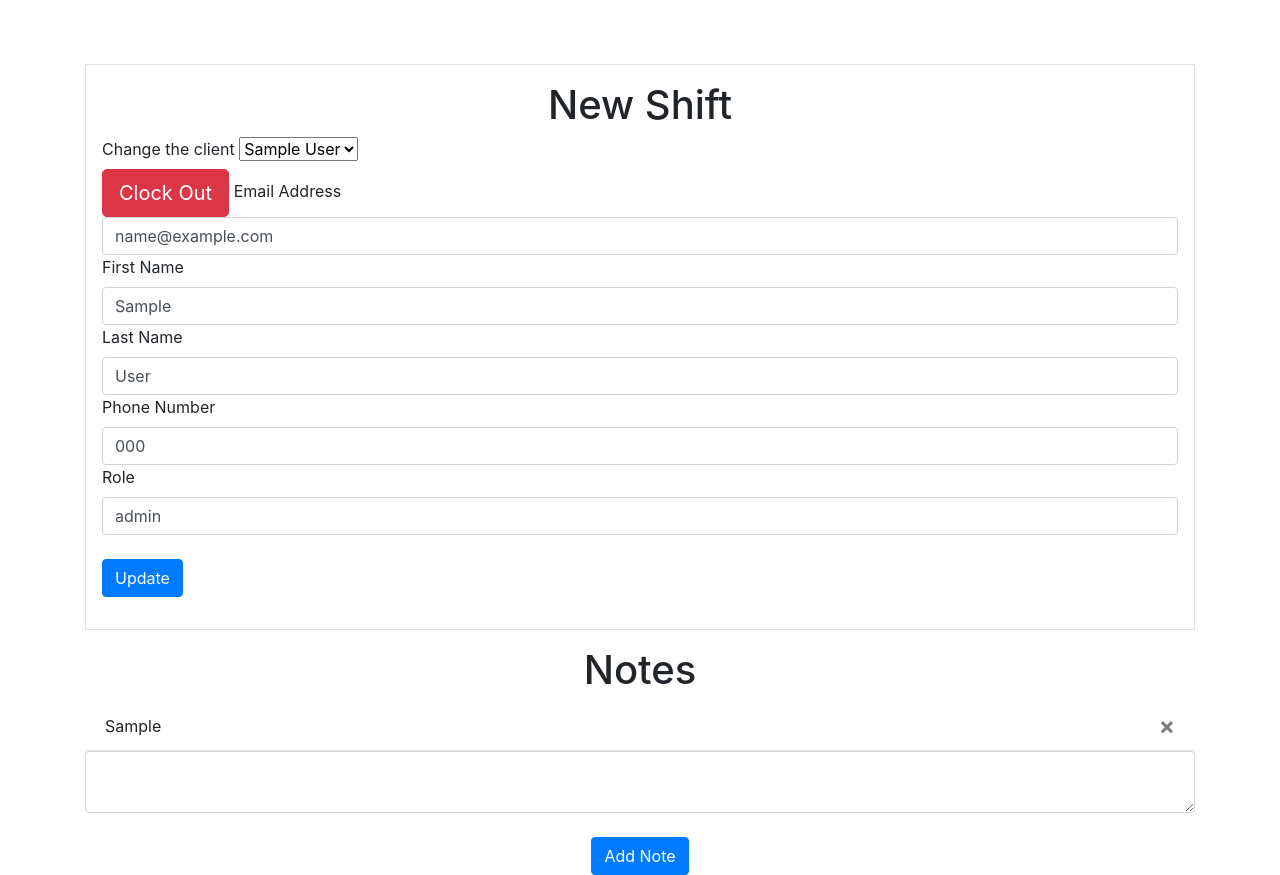
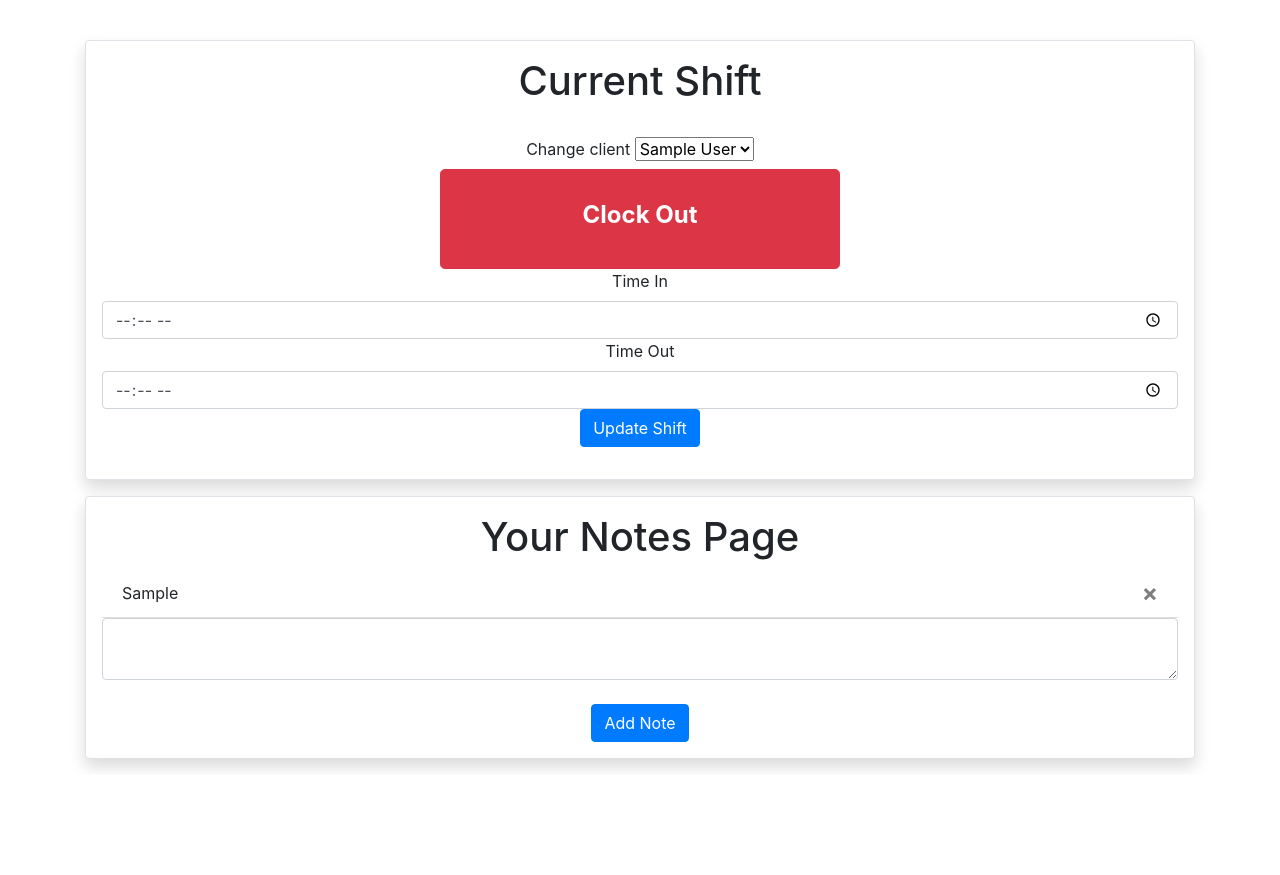
Before and after one commit to tjmeier/Flask-Web-App, a Flask app: page / in a window 1280 px wide. Shown: the part 56-931 px from the top of the page. After the commit the page ends 826 px from the top, so only its background shows below. Run offline with Flask 3, Linux system fonts and the light colour scheme; a user stored in the database is signed in; tables that the repository leaves empty hold one stand-in row (values such as "Sample post"); some libraries are stand-ins or nearby versions.

Commit message:
Improve shift page

```diff
--- a/website/models.py
+++ b/website/models.py
@@ -41,7 +41,7 @@ class User(db.Model, UserMixin):
 #still needs more work, split into ArchivedJobs and ActiveJobs, and active jobs can have multiple users associated with it
 class Shift(db.Model):
     id = db.Column(db.Integer, primary_key=True) #id
-    datetime_clockin = db.Column(db.DateTime(timezone=True))
+    datetime_clockin = db.Column(db.DateTime(timezone=True), default=func.now())
     datetime_clockout = db.Column(db.DateTime(timezone=True))
     is_active = db.Column(db.Boolean, default=True)
     is_approved = db.Column(db.Boolean, default=False)
--- a/website/templates/admin_users.html
+++ b/website/templates/admin_users.html
@@ -5,6 +5,7 @@
 {% block content %}
 <br/>
 
+<div class="container p-3 my-3 border shadow bg-white rounded">
   <h1 align="center">Users Table</h1>
 
   <br/>
@@ -37,5 +38,6 @@
           {% endfor %}
       </tbody>
   </table>
+</div>
 
 {% endblock %}
--- a/website/templates/create_account.html
+++ b/website/templates/create_account.html
@@ -6,7 +6,7 @@
 
 <form method="POST"> <!-- HTTP post-->
     <br/>
-
+    <div class="container p-3 my-3 border shadow bg-white rounded">
         <h3 align="center">Create Account</h3>
         <div class="form-group">
 
@@ -34,6 +34,7 @@
 
             <button type="submit" class="btn btn-primary">Submit</button>
         </div>
+    </div>
 </form>
 
 {% endblock %}
--- a/website/templates/edit_account.html
+++ b/website/templates/edit_account.html
@@ -7,6 +7,7 @@
 <br/>
 
 <form method="POST"> <!-- HTTP post-->
+  <div class="container p-3 my-3 border shadow bg-white rounded">
     <h3 align="center">Your Information</h3>
     <div class="form-group">
           <label for="email">Email Address</label>
@@ -30,9 +31,11 @@
 
           <button type="submit" class="btn btn-primary" name="btn" value="update">Update</button>
     </div>
+  </div>
 
   <br/>
 
+  <div class="container p-3 my-3 border shadow bg-white rounded">
     <h3 align="center">Change your Password</h3>
     <div class="form-group">
 
@@ -50,6 +53,7 @@
         <button type="submit" class="btn btn-danger" name="btn" value="change-password">Change Password</button>
 
     </div>
+  </div>
 </form>
 
 {% endblock %}
--- a/website/templates/home.html
+++ b/website/templates/home.html
@@ -5,17 +5,17 @@
 {% block content %}
 <br/>
 
+<div class="container p-3 my-3 border shadow bg-white rounded">
+    <form method="POST"> <!-- HTTP post-->
+        <div class="form-group" align="center">
+
+            {% if user.activeShift_id == 0 %}
+                <h1>New Shift</h1>
 
                 <br/>
 
-<div class="container p-3 my-3 border">
-    <h1 align="center">New Shift</h1>
-    <form method="POST"> <!-- HTTP post-->
-        <div class="form-group">
-
-            {% if user.activeShift_id == 0 %}
-                <label for="client">Choose a client</label>
-                <select id="client" name="client" class="form-select" aria-label="Default select example">
+                <label for="client-id">Choose a client</label>
+                <select id="client-id" name="client-id" class="form-select form-select-lg">
                     {% for client in all_clients %}
                         <option value="{{client.id}}">{{client.firstName}} {{client.lastName}}</option>
                     {% endfor %}
@@ -23,11 +23,17 @@
 
                 <br/>
 
-                <button type="submit" class="btn btn-success btn-lg" name="btn" value="clockin">Clock In</button>
+                <button type="submit" style="width: 400px; height: 100px" class="btn btn-success btn-lg" name="btn" value="clockin">
+                    <h4 class="font-weight-bold">Clock In</h4>
+                </button>
 
             {% else %}
-                <label for="client">Change the client</label>
-                <select id="client" name="client" class="form-select" aria-label="Default select example">
+                <h1>Current Shift</h1>
+
+                <br/>
+
+                <label for="client-id">Change client</label>
+                <select id="client-id" name="client-id" class="form-select form-select-lg">
                     {% for client in all_clients %}
                         <option value="{{client.id}}">{{client.firstName}} {{client.lastName}}</option>
                     {% endfor %}
@@ -35,40 +41,38 @@
 
                 <br/>
 
-                <button type="submit" class="btn btn-danger btn-lg" name="btn" value="clockout">Clock Out</button>
-            {% endif %}
+                <button type="submit" style="width: 400px; height: 100px" class="btn btn-danger btn-lg" name="btn" value="clockout">
+                    <h4 class="font-weight-bold">Clock Out</h4>
+                </button>
+
+
+                <br/>
+
+
+                <label for="time-in">Time In</label>
+                <input type="time" class="form-control" id="time-in" name="time-in" placeholder="Time in"/>
+
+                <label for="time-out">Time Out</label>
+                <input type="time" class="form-control" id="time-out" name="time-out" placeholder="Time out"/>
+
+
+                <button type="submit" class="btn btn-primary" name="btn" value="current-shift-update">Update Shift</button>
 
 
 
-
-
-        <label for="email">Email Address</label>
-            <!--recall that you always want 'for' and 'id' to be linked with same name,
-            'name' will be used to pass to backend-->
-        <input type="email" class="form-control" id="email" name="email" value="{{user.email}}" />
-
-        <label for="first">First Name</label>
-        <input type="text" class="form-control" id="first" name="first" value="{{user.firstName}}" />
-
-        <label for="last">Last Name</label>
-        <input type="text" class="form-control" id="last" name="last" value="{{user.lastName}}" />
-
-        <label for="phone-number">Phone Number</label>
-        <input type="tel" class="form-control" id="phone-number" name="phone-number" value="{{user.phoneNumber}}" />
-
-        <label for="role">Role</label>
-        <input type="text" class="form-control" id="role" name="role" value="{{user.role}}" />
+            {% endif %}
 
         <br/>
 
-        <button type="submit" class="btn btn-primary" name="btn" value="update">Update</button>
+
+
         </div>
     </form>
 </div>
 
 
-
-<h1 align="center">Notes</h1>
+<div class="container p-3 my-3 border shadow bg-white rounded">
+    <h1 align="center">Your Notes Page</h1>
     <ul class="list-group list-group-flush" id="notes">
         {% for note in user.notes %}
         <li class="list-group-item">{{ note.data }}
@@ -80,14 +84,16 @@
         {% endfor %}
     </ul>
 
-<form method="POST">
+
+    <form method="POST"> <!-- HTTP post-->
         <textarea name="note" id="note" class="form-control"></textarea>
 
         <br />
 
         <div align="center">
-        <button type="submit" class="btn btn-primary">Add Note</button>
+            <button type="submit" value="notes" name="btn" class="btn btn-primary">Add Note</button>
         </div>
     </form>
+</div>
 
 {% endblock %}
--- a/website/templates/login.html
+++ b/website/templates/login.html
@@ -4,7 +4,7 @@
 <!-- content that we want displayed on home page goes here-->
 {% block content %}
 <br/>
-
+<div class="container p-3 my-3 border shadow bg-white rounded">
     <form method="POST"> <!-- HTTP post-->
         <h3 align="center">Login</h3>
         <div class="form-group">
@@ -20,4 +20,5 @@
             <button type="submit" class="btn btn-success">Login</button>
         </div>
     </form>
+</div>
 {% endblock %}
--- a/website/views.py
+++ b/website/views.py
@@ -13,15 +13,42 @@ def home():
     data = request.form
 
     if request.method == 'POST':
-        note = request.form.get('note')
 
-        if len(note) < 1:
-            flash('Note must contain at least one character.', category="error")
-        else:
-            new_note = Note(data=note, user_id=current_user.id)
-            db.session.add(new_note)
+        if request.form['btn'] == 'clockin':
+
+            shift_client_id = request.form.get('client-id')
+
+            #create a new shift
+            new_shift = Shift(user_id = current_user.id, client_id = shift_client_id)
+            db.session.add(new_shift)
             db.session.commit()
-            flash('Note added!', category='success')
+
+            flash('You successfully clocked in!', category='success')
+
+            #update user's active shift
+            current_user.activeShift_id = new_shift.id
+            db.session.commit()
+
+            #reload home page
+            return redirect(url_for('views.home'))
+
+        elif request.form['btn'] == 'clockout':
+            pass
+        elif request.form['btn'] == 'current-shift-update':
+            pass
+        elif request.form['btn'] == 'notes':
+            note = request.form.get('note')
+
+            if len(note) < 1:
+                flash('Note must contain at least one character.', category="error")
+            else:
+                new_note = Note(data=note, user_id=current_user.id)
+                db.session.add(new_note)
+                db.session.commit()
+                flash('Note added!', category='success')
+
+
+
 
     all_clients = Client.query.order_by(Client.lastName)
 
```
Also changed, not shown: website/templates/admin_clients.html (+5 -2 lines). Lines whose indentation alone changed are shown as unchanged.
